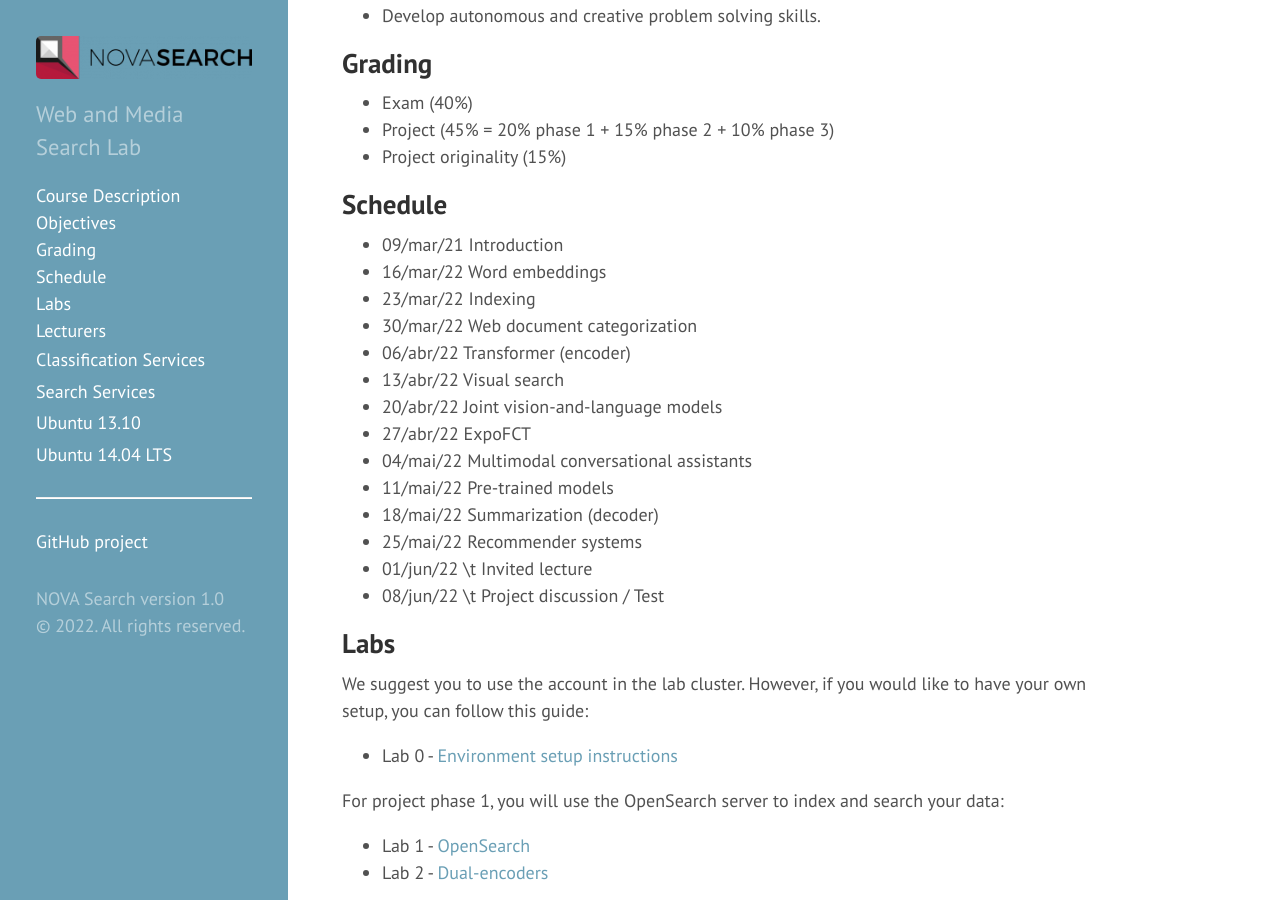
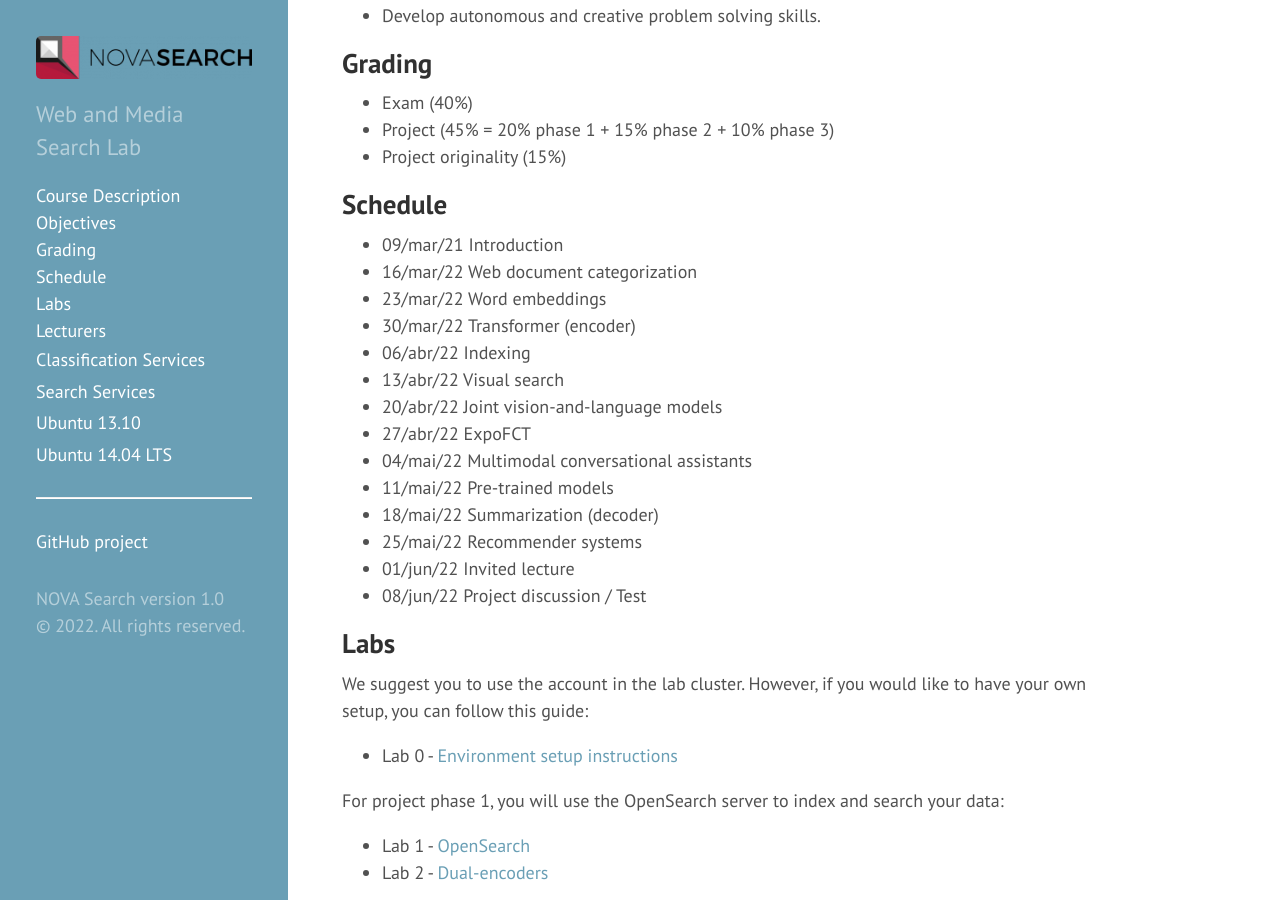
Before and after one commit to novasearch/wiki.novasearch.org, a Jekyll site: the page built from wiki/courses/WSDM_2022.md, in a window 1280 px wide and 900 px high, scrolled down 696 px. Built offline with Jekyll 4.4.1, drawn with Linux system fonts in a browser that asks for light colours.

```diff
--- a/wiki/courses/WSDM_2022.md
+++ b/wiki/courses/WSDM_2022.md
@@ -30,10 +30,10 @@ This course includes intensive hands-on laboratories where key CV, NLP and IR al
 
 ## Schedule
  - 09/mar/21	Introduction
- - 16/mar/22	Word embeddings
- - 23/mar/22	Indexing
- - 30/mar/22	Web document categorization
- - 06/abr/22	Transformer (encoder)
+ - 16/mar/22	Web document categorization
+ - 23/mar/22	Word embeddings
+ - 30/mar/22	Transformer (encoder)
+ - 06/abr/22	Indexing
  - 13/abr/22	Visual search
  - 20/abr/22	Joint vision-and-language models
  - 27/abr/22	ExpoFCT
@@ -41,8 +41,8 @@ This course includes intensive hands-on laboratories where key CV, NLP and IR al
  - 11/mai/22	Pre-trained models
  - 18/mai/22	Summarization (decoder)
  - 25/mai/22	Recommender systems
- - 01/jun/22	\t Invited lecture
- - 08/jun/22	\t Project discussion / Test
+ - 01/jun/22	Invited lecture
+ - 08/jun/22	Project discussion / Test
 
 ## Labs
 We suggest you to use the account in the lab cluster. However, if you would like to have your own setup, you can follow this guide:
@@ -51,16 +51,16 @@ We suggest you to use the account in the lab cluster. However, if you would like
 
 For project phase 1, you will use the OpenSearch server to index and search your data:
 
- - Lab 1 - [OpenSearch](/wiki/tutorials/opensearch)
- - Lab 2 - [Dual-encoders](/wiki/tutorials/dual-encoders)
+ - Lab 1 - [OpenSearch](/wiki/tutorials/Lab 1 - OpenSearch-students.ipynb)
+ - Lab 2 - [Dual-encoders]()
 
 For project phase 2, you will use Visual-Natural Language Transformers to enrich you data:
 
- - Lab 3 - [Visual Models of Natural Language](/wiki/tutorials/v&l-transformers)
+ - Lab 3 - [Visual Models of Natural Language]()
 
 For project phase 3, you will implement your own Intent detector to leverage your own Dialog Manager:
 
- - Lab 4 - [Dialog Manager and NLU](/wiki/tutorials/dialog-NLU)
+ - Lab 4 - [Dialog Manager and NLU]()
 
 ## Lecturers
 Joao Magalhaes (jmag@xfct.unlx.pt - remove the 'x' character to send an email)
```
